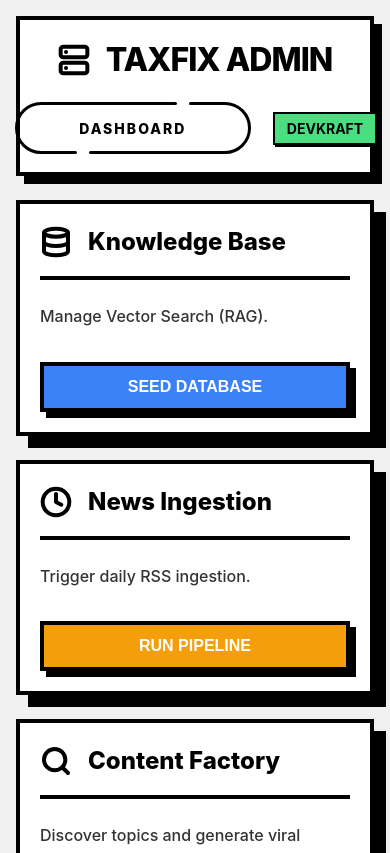
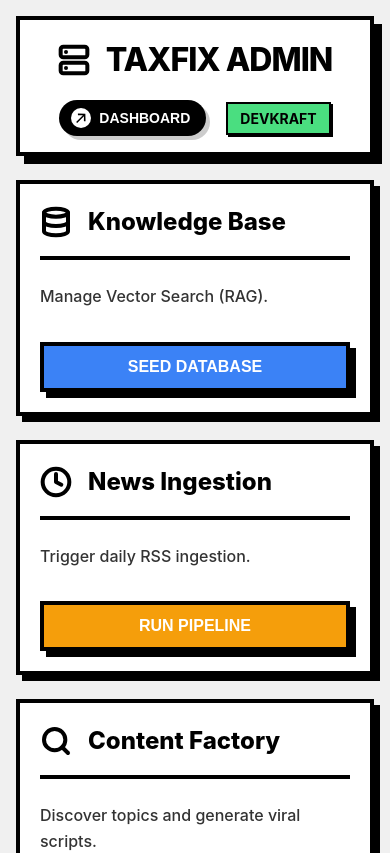
Before and after one commit to prathamdevkraft/content-video, a React (Vite) app in the folder admin-frontend/: page / in a window 390 px wide. Shown: the top 853 px of the page. Built offline with nearby package versions, Linux system fonts and the light colour scheme.

Commit message:
feat(ui): add polished mobile button and optimized shadows

```diff
--- a/admin-frontend/src/App.jsx
+++ b/admin-frontend/src/App.jsx
@@ -8,6 +8,21 @@
 import ScriptEditor from './components/ScriptEditor';
 import VideoPlayer from './components/VideoPlayer';
 import PerformanceDashboard from './components/PerformanceDashboard';
+import MobileButton from './components/MobileButton';
+
+const DesktopView = styled.div`
+  display: block;
+  @media (max-width: 768px) {
+    display: none;
+  }
+`;
+
+const MobileView = styled.div`
+  display: none;
+  @media (max-width: 768px) {
+    display: block;
+  }
+`;
 
 const AppWrapper = styled.div`
   min-height: 100vh;
@@ -84,6 +99,7 @@
 
   @media (max-width: 768px) {
     padding: 20px;
+    box-shadow: 6px 6px 0 #000000;
   }
   height: 100%;
 
@@ -428,10 +444,18 @@
           <Title>Taxfix Admin</Title>
         </div>
         <div style={{ display: 'flex', gap: '20px', alignItems: 'center' }}>
-          <NavigationButton
-            label={view === 'home' ? 'DASHBOARD' : 'HOME'}
-            onClick={() => setView(view === 'home' ? 'dashboard' : 'home')}
-          />
+          <DesktopView>
+            <NavigationButton
+              label={view === 'home' ? 'DASHBOARD' : 'HOME'}
+              onClick={() => setView(view === 'home' ? 'dashboard' : 'home')}
+            />
+          </DesktopView>
+          <MobileView>
+            <MobileButton
+              label={view === 'home' ? 'DASHBOARD' : 'HOME'}
+              onClick={() => setView(view === 'home' ? 'dashboard' : 'home')}
+            />
+          </MobileView>
           <StatusBadge>DEVKRAFT</StatusBadge>
         </div>
       </Header>
--- /dev/null
+++ b/admin-frontend/src/components/MobileButton.jsx
@@ -0,0 +1,87 @@
+import React from 'react';
+import styled from 'styled-components';
+
+const MobileButton = ({ onClick, label = "HOME" }) => {
+    return (
+        <StyledWrapper onClick={onClick}>
+            <button className="button" style={{ '--clr': '#000000' }}>
+                <span className="button__icon-wrapper">
+                    <svg viewBox="0 0 14 15" fill="none" xmlns="http://www.w3.org/2000/svg" className="button__icon-svg" width={10}>
+                        <path d="M13.376 11.552l-.264-10.44-10.44-.24.024 2.28 6.96-.048L.2 12.56l1.488 1.488 9.432-9.432-.048 6.912 2.304.024z" fill="currentColor" />
+                    </svg>
+                    <svg viewBox="0 0 14 15" fill="none" width={10} xmlns="http://www.w3.org/2000/svg" className="button__icon-svg button__icon-svg--copy">
+                        <path d="M13.376 11.552l-.264-10.44-10.44-.24.024 2.28 6.96-.048L.2 12.56l1.488 1.488 9.432-9.432-.048 6.912 2.304.024z" fill="currentColor" />
+                    </svg>
+                </span>
+                {label}
+            </button>
+        </StyledWrapper>
+    );
+}
+
+const StyledWrapper = styled.div`
+  .button {
+    line-height: 1;
+    text-decoration: none;
+    display: inline-flex;
+    border: none;
+    cursor: pointer;
+    align-items: center;
+    gap: 0.5rem;
+    background-color: var(--clr);
+    color: #fff;
+    border-radius: 10rem;
+    font-weight: 700;
+    padding: 0.5rem 1rem;
+    padding-left: 12px;
+    white-space: nowrap;
+    overflow: hidden;
+    text-overflow: ellipsis;
+    transition: background-color 0.3s;
+    font-size: 14px;
+    box-shadow: 4px 4px 0 rgba(0,0,0,0.2);
+  }
+
+  .button__icon-wrapper {
+    flex-shrink: 0;
+    width: 20px;
+    height: 20px;
+    position: relative;
+    color: var(--clr);
+    background-color: #fff;
+    border-radius: 50%;
+    display: grid;
+    place-items: center;
+    overflow: hidden;
+  }
+
+  .button:hover {
+    background-color: #333;
+    transform: translateY(-2px);
+  }
+
+  .button:active {
+    transform: translateY(1px);
+    box-shadow: 2px 2px 0 rgba(0,0,0,0.2);
+  }
+
+  .button:hover .button__icon-wrapper {
+    color: #000;
+  }
+
+  .button__icon-svg--copy {
+    position: absolute;
+    transform: translate(-150%, 150%);
+  }
+
+  .button:hover .button__icon-svg:first-child {
+    transition: transform 0.3s ease-in-out;
+    transform: translate(150%, -150%);
+  }
+
+  .button:hover .button__icon-svg--copy {
+    transition: transform 0.3s ease-in-out 0.1s;
+    transform: translate(0);
+  }`;
+
+export default MobileButton;
```
